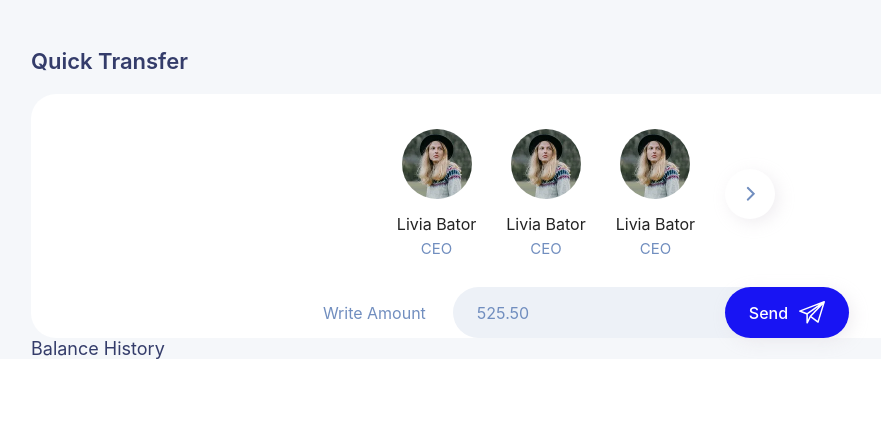
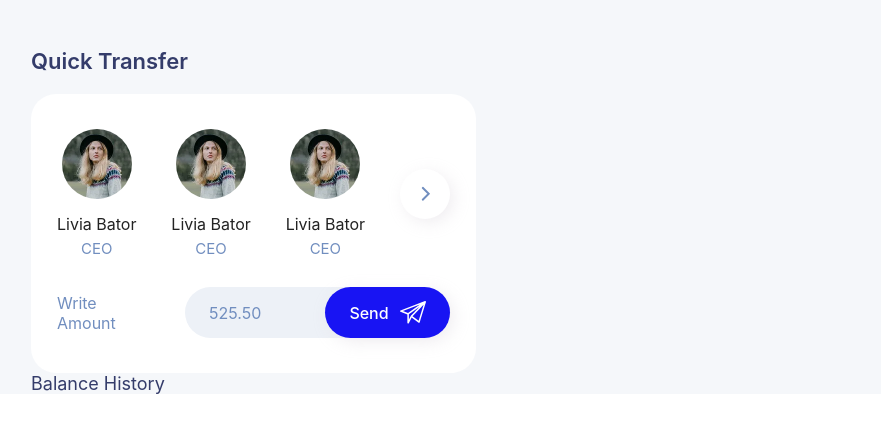
Before and after one commit to tripdab/bankdash, a React (Vite) app: page / in a window 1280 px wide. Shown: the top 432 px of the page, without its empty margins (54-935 px from the left). Built offline with nearby package versions, Linux system fonts and the light colour scheme; a web font is replaced by a local one.

Commit message:
refactor: Доделал Input. Отключил стрелки в input.

```diff
--- a/src/components/Transfer/Transfer.jsx
+++ b/src/components/Transfer/Transfer.jsx
@@ -74,7 +74,7 @@ const Transfer = () => {
           </label>
           <div className='transfer__input-wrapper'>
             <input
-              className='transfer__input'
+              className='transfer__input no-arrows'
               type='number'
               id='amount-input'
               name='amount'
--- a/src/components/Transfer/Transfer.scss
+++ b/src/components/Transfer/Transfer.scss
@@ -1,7 +1,17 @@
 .transfer {
+  max-width: 445px;
+
+  // transfer__card
+  &__card {
+    padding: 35px 26px;
+  }
+
   // .transfer__slider
   &__slider {
-    padding-top: 35px;
+    display: flex;
+    justify-content: space-between;
+    align-items: center;
+    gap: 30px;
   }
   // .transfer__form
   &__form {
@@ -22,9 +32,8 @@
   &__input-wrapper {
     display: flex;
     align-items: center;
-    // justify-content: center;
     border-radius: 50px;
-    // width: 265px;
+    max-width: 265px;
     // height: 50px;
     padding-left: 24px;
     background: var(--form-input-bg-color);
@@ -32,6 +41,10 @@
 
   // .transfer__input
   &__input {
+    width: 100%;
+    &:focus {
+      outline: none;
+    }
     &::placeholder {
       color: var(--color-muted);
     }
@@ -44,7 +57,7 @@
     justify-content: center;
     gap: 11px;
     border-radius: 50px;
-    // width: 125px;
+    min-width: 125px;
     // height: 50px;
     box-shadow: 4px 4px 18px -2px rgba(231, 228, 232, 0.8);
     background: var(--btn-bg-color);
@@ -54,11 +67,6 @@
   }
 }
 .slider {
-  display: flex;
-  justify-content: center;
-  align-items: center;
-  gap: 30px;
-
   // .slider__item
   &__item {
   }
@@ -105,3 +113,16 @@
     color: var(--color-muted);
   }
 }
+
+/* Для Chrome, Safari, Edge и Opera */
+input.no-arrows::-webkit-outer-spin-button,
+input.no-arrows::-webkit-inner-spin-button {
+  -webkit-appearance: none;
+  margin: 0;
+}
+
+/* Для Firefox */
+input.no-arrows {
+  -moz-appearance: textfield;
+  appearance: textfield;
+}
--- a/src/index.scss
+++ b/src/index.scss
@@ -13,6 +13,19 @@
   clip: rect(0, 0, 0, 0);
   white-space: nowrap;
   border: 0;
+}
+// Для отключения стрелок в input (стандартное поведение браузера)
+/* Для Chrome, Safari, Edge и Opera */
+input.no-arrows::-webkit-outer-spin-button,
+input.no-arrows::-webkit-inner-spin-button {
+  -webkit-appearance: none;
+  margin: 0;
+}
+
+/* Для Firefox */
+input.no-arrows {
+  -moz-appearance: textfield;
+  appearance: textfield;
 }
 
 body {
```
Also changed, not shown: 1 other file (tests, documents, lock files or other folders).
